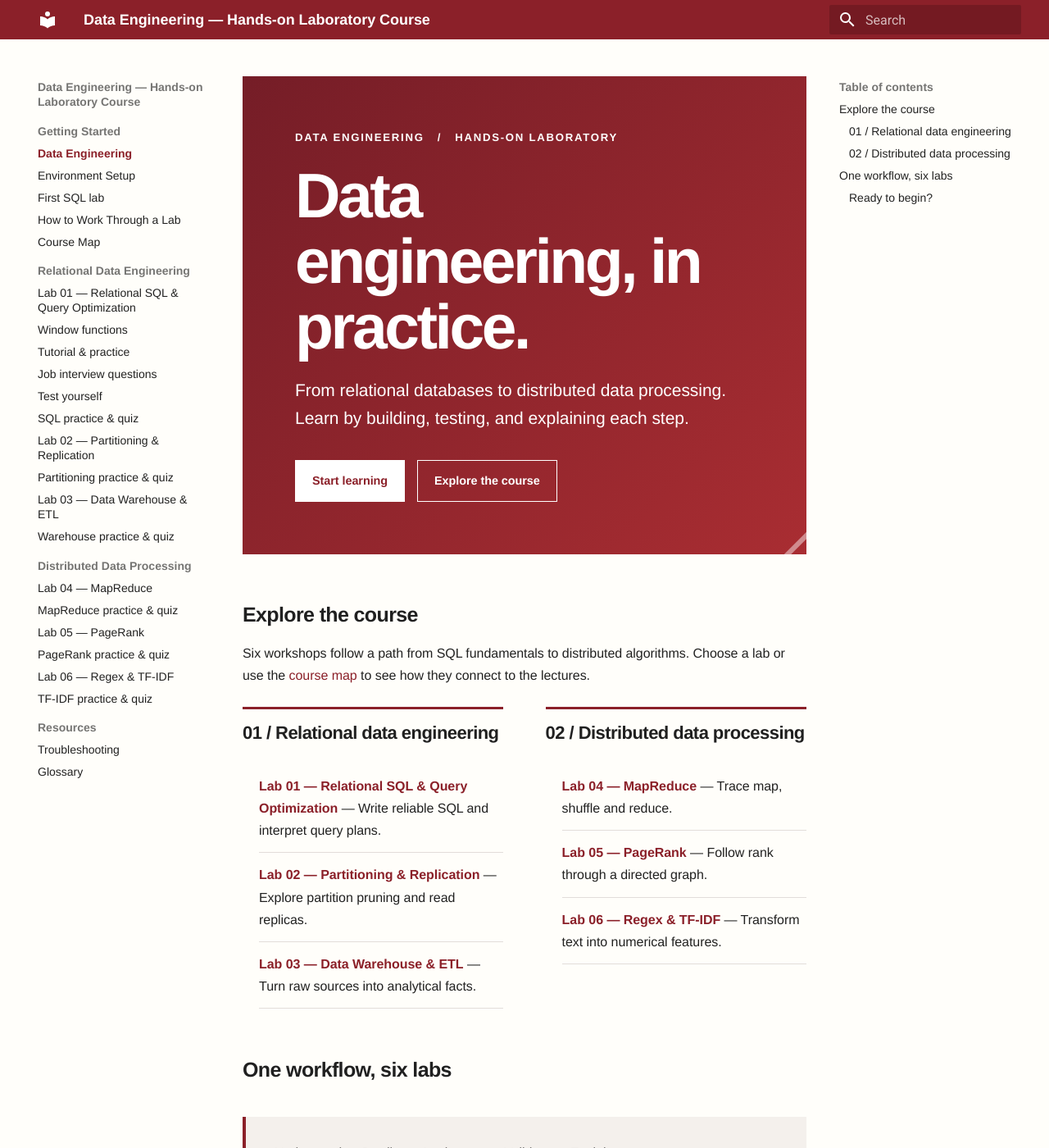
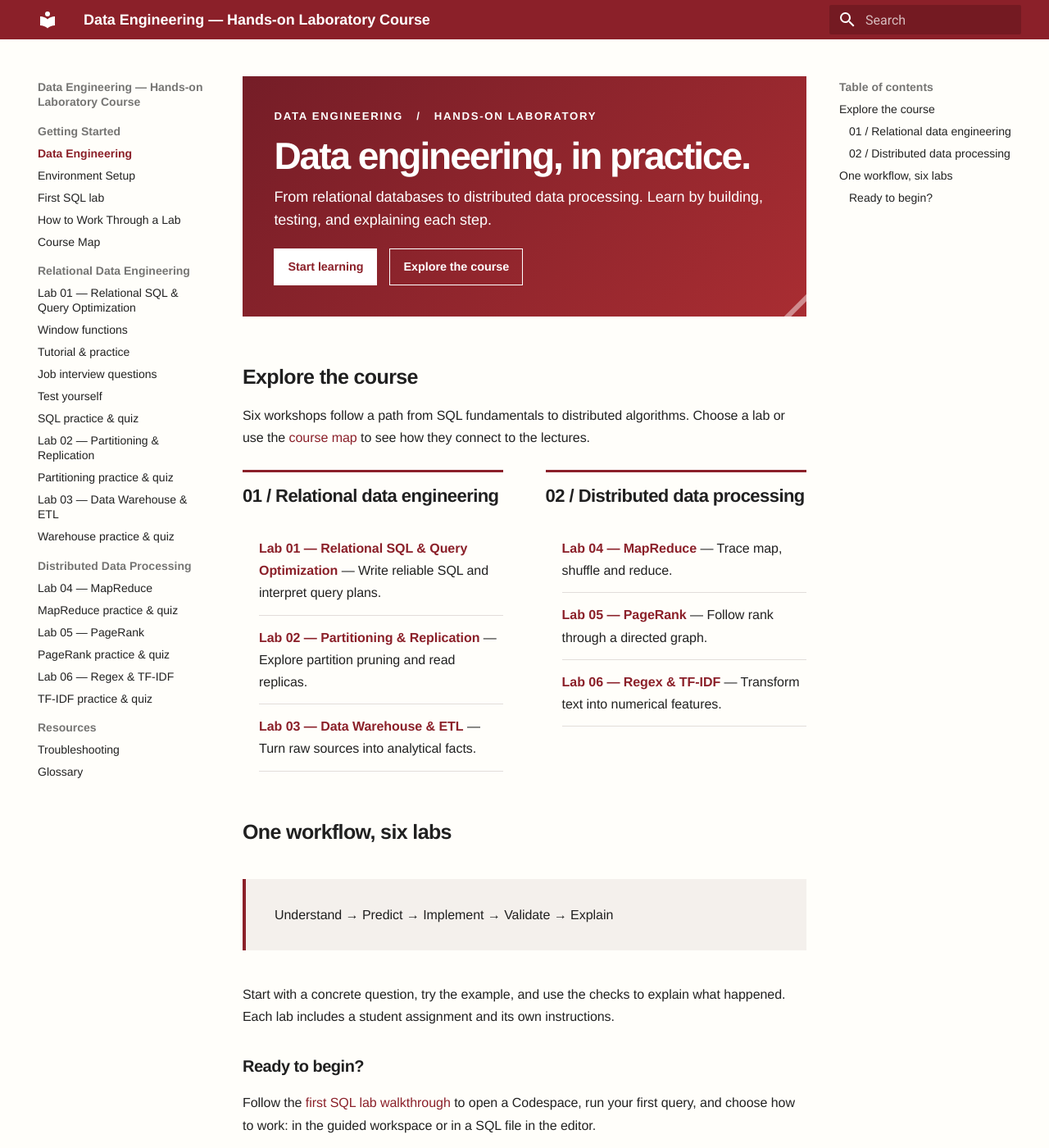
Before and after one commit to OrPerets/postgres-data-engineering-student, an MkDocs documentation site: the page built from docs/gitbook/README.md, in a window 1280 px wide and 1400 px high. Shown: the whole window at 82% size. Built offline with MkDocs 1.6.1 and Material for MkDocs 9.7.7, drawn with Linux system fonts in a browser that asks for light colours.

Commit message:
Refine homepage and mark upcoming labs unavailable

```diff
--- a/docs/gitbook/README.md
+++ b/docs/gitbook/README.md
@@ -1,4 +1,4 @@
-<div class="course-hero" markdown="1">
+<div class="course-hero course-home-hero" markdown="1">
 
 <p class="course-kicker">DATA ENGINEERING &nbsp; / &nbsp; HANDS-ON LABORATORY</p>
 
--- a/docs/gitbook/stylesheets/extra.css
+++ b/docs/gitbook/stylesheets/extra.css
@@ -149,6 +149,21 @@
 }
 .md-typeset .course-section li::marker { color: #8b2029; font-weight: 700; }
 .md-typeset .course-section li a { font-weight: 700; }
+.md-typeset .course-section .course-lab-disabled { color: #676767; }
+.md-typeset .course-lab-unavailable { color: #555; font-weight: 700; }
+.md-typeset .course-lab-status {
+  display: inline-block;
+  margin-left: .4rem;
+  padding: .08rem .4rem;
+  border: 1px solid #d4d1cf;
+  border-radius: .25rem;
+  color: #555;
+  background: #f1efed;
+  font-size: .58rem;
+  font-weight: 700;
+  letter-spacing: .02em;
+  white-space: nowrap;
+}
 .md-typeset .course-flow {
   margin: 2rem 0;
   padding: 1.5rem 1.75rem;
@@ -168,6 +183,22 @@
   .md-typeset .course-actions a { justify-content: center; }
 }
 
+/* A quieter course introduction leaves the lab choices closer to the top. */
+.md-typeset .course-hero.course-home-hero {
+  margin-bottom: 1.6rem;
+  padding: clamp(1.2rem, 3vw, 2rem);
+}
+.md-typeset .course-home-hero .course-kicker { margin-bottom: .55rem; }
+.md-typeset .course-hero.course-home-hero h1 {
+  max-width: none;
+  margin-bottom: .5rem;
+  font-size: clamp(1.8rem, 3.6vw, 2.65rem);
+  line-height: 1.1;
+}
+.md-typeset .course-home-hero .course-hero__lead { font-size: .9rem; }
+.md-typeset .course-home-hero .course-actions { margin-top: 1rem; }
+.md-typeset .course-home-hero .course-actions a { min-height: 2.2rem; padding: .45rem .8rem; }
+
 @media (prefers-reduced-motion: reduce) {
   .md-typeset .course-actions a { transition: none; }
 }
```
Also changed, not shown: lab-visibility.yml (+5 -5 lines), 2 other files.
